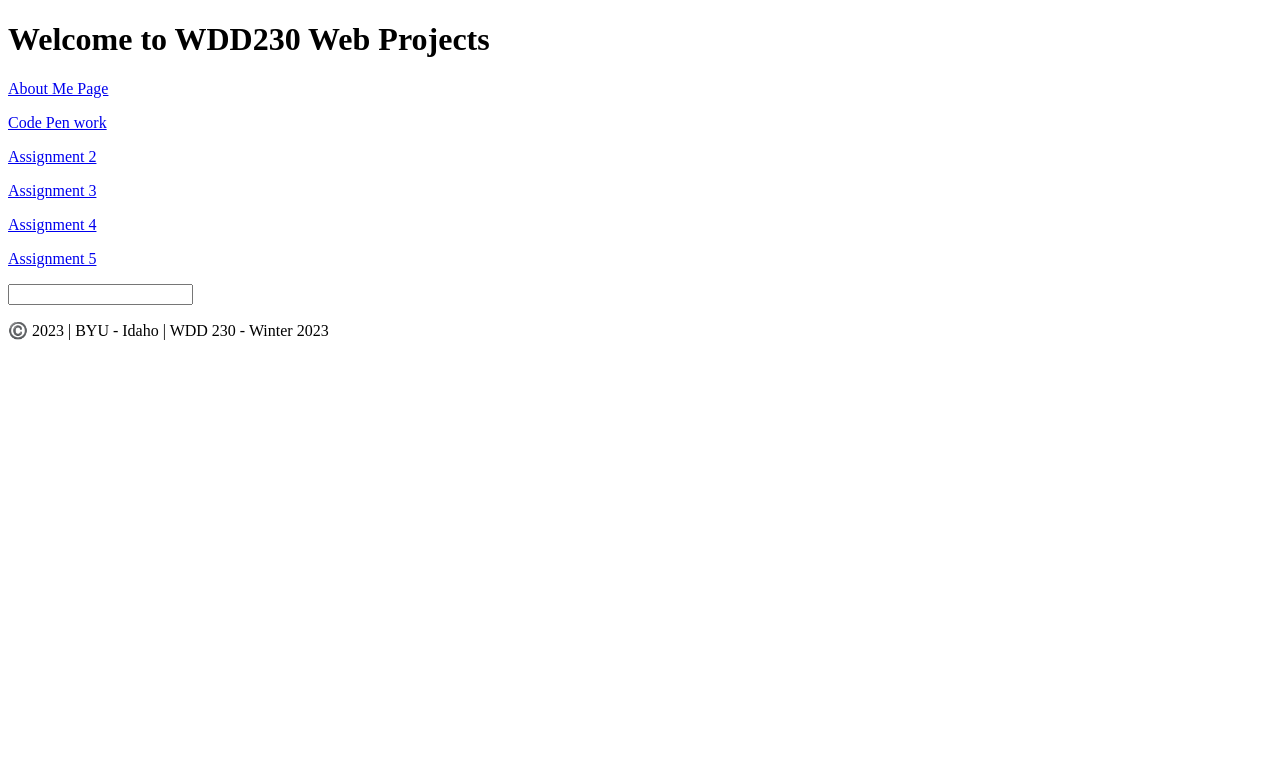
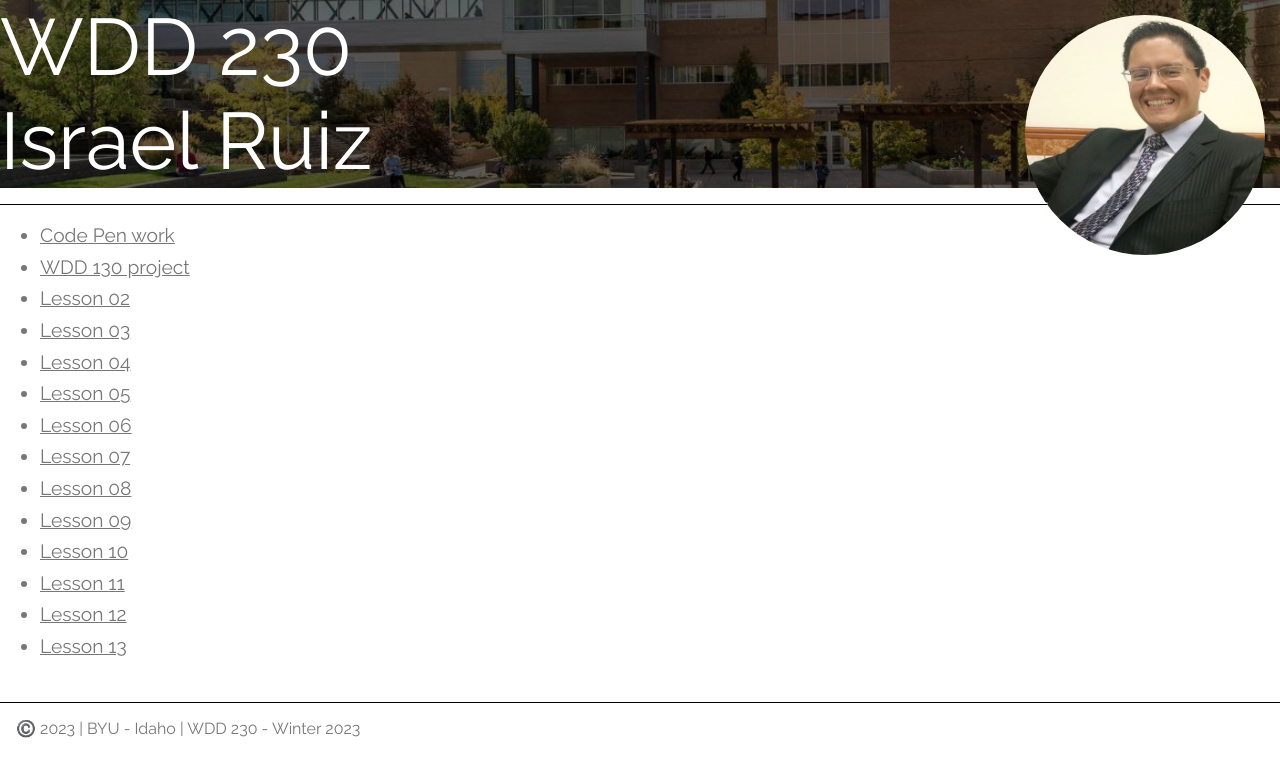
Before and after one commit to israeljruiz/wdd230, a plain HTML site: page index.html in a window 1280 px wide. Drawn offline with Linux system fonts and the light colour scheme.

Commit message:
we're doing it!

```diff
--- a/index.html
+++ b/index.html
@@ -4,26 +4,45 @@
     <meta charset="UTF-8">
     <meta http-equiv="X-UA-Compatible" content="IE=edge">
     <meta name="viewport" content="width=device-width, initial-scale=1.0">
-    <title>WDD230 Home Page</title>
+    <link rel="stylesheet" href="styles/styles.css">
+    <title>WDD230 | Home Page</title>
 </head>
 <body>
-  <header>
-    <h1>Welcome to WDD230 Web Projects</h1>
+  <header class="main-header">
+      <img class="profile" src="images/Israel.jpg" alt="">
+      <picture></picture>
+    <div>
+      <h1 class="course-name">WDD 230</h1>
+      <h1 class="course-name">Israel Ruiz</h1>
+    </div>
+
   </header>
-<nav>
-  <a href="aboutme/index.html">About Me Page</a><p></p>
-  <a href="codePen/index.html">Code Pen work</a><p></p>
-  <a href="wwr/site-plan-rafting.html">Assignment 2</a><p></p>
-  <a href="positioning.html">Assignment 3</a><p></p>
-  <a href="bakery/index.html">Assignment 4</a><p></p>
-  <a href="bakery/site-plan.html">Assignment 5</a>
+  <div class="divider"></div>
+  <nav class="main-nav">
+    <ul>
+      <li><a href="https://codepen.io/israeljruiz/pen/vYayeLP">Code Pen work</a></li>
+      <li><a href="https://israeljruiz.github.io/wdd130/bakery/index.html">WDD 130 project</a></li>
+      <li><a href="#">Lesson 02</a></li>
+      <li><a href="#">Lesson 03</a></li>
+      <li><a href="#">Lesson 04</a></li>
+      <li><a href="#">Lesson 05</a></li>
+      <li><a href="#">Lesson 06</a></li>
+      <li><a href="#">Lesson 07</a></li>
+      <li><a href="#">Lesson 08</a></li>
+      <li><a href="#">Lesson 09</a></li>
+      <li><a href="#">Lesson 10</a></li>
+      <li><a href="#">Lesson 11</a></li>
+      <li><a href="#">Lesson 12</a></li>
+      <li><a href="#">Lesson 13</a></li>
+    </ul>
 </nav>
+<div class="divider"></div>
+
+
 <p></p>
-<main>
-  <input type="text" id="q">
-  <p></p>
+
 </main>
-<footer><span id="copyright"></span> | BYU - Idaho | WDD 230 - Winter 2023</footer>
+<footer class="padding"><span id="copyright"></span> | BYU - Idaho | WDD 230 - Winter 2023</footer>
 <script src="scripts/app.js"></script>
 </body>
 
--- /dev/null
+++ b/styles/styles.css
@@ -0,0 +1,55 @@
+@import url('https://fonts.googleapis.com/css?family=Raleway:300,400,700');
+@import url("https://fonts.googleapis.com/css?family=Metal+Mania");
+
+* {
+    box-sizing: border-box;
+    font-family: Raleway;
+    color: #777;
+}
+
+html, body {
+    margin: 0;
+    padding: 0;
+    min-height: 100%;
+}
+
+.main-header {
+    background-color: rgba(0, 0, 0, .6);
+    background-image: url("../images/byui.jpg");
+    background-blend-mode: multiply;
+    background-size: cover;
+    background-position: 0;
+}
+
+.course-name {
+    text-align: left;
+    margin: 0;
+    font-size: 5em;
+    font-weight: normal;
+    color: white;
+}
+
+.profile {
+    height: 15em;
+    width: 15em;
+    margin: 15px;
+    border-radius: 50%;
+    float: right;
+}
+
+.main-nav {
+    font-size: larger;
+}
+
+.main-nav ul li {
+    padding-bottom: .5em;
+}
+
+.divider {
+    border-bottom: 1px solid black;
+    padding-bottom: 1em;
+    margin-bottom: 1em;
+}
+.padding {
+    padding-left: 1em;
+}
```
Also changed, not shown: codePen/index.html (deleted, +0 -12 lines), chamber/styles/styles.css (added), images/byui.jpg (added).
